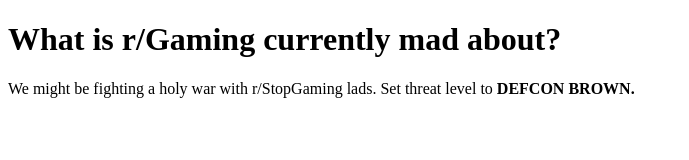
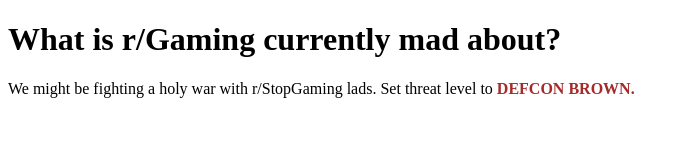
Before and after one commit to whatsrgamingmadaboutnow/whatisrgamingmadaboutnow.github.io, a plain HTML site: page index.html in a window 1280 px wide. Shown: the whole page, without its empty margins (0-689 px from the left). Drawn offline with Linux system fonts and the light colour scheme.

Commit message:
Update index.html

```diff
--- a/index.html
+++ b/index.html
@@ -2,6 +2,6 @@
 <html>
 	<body>
 		<h1>What is r/Gaming currently mad about?</h1>
-		<p>We might be fighting a holy war with r/StopGaming lads. Set threat level to <b color="brown" >DEFCON BROWN.</b></p>
+		<p>We might be fighting a holy war with r/StopGaming lads. Set threat level to <b style="color:brown" >DEFCON BROWN.</b></p>
 	</body>
 </html>
```
